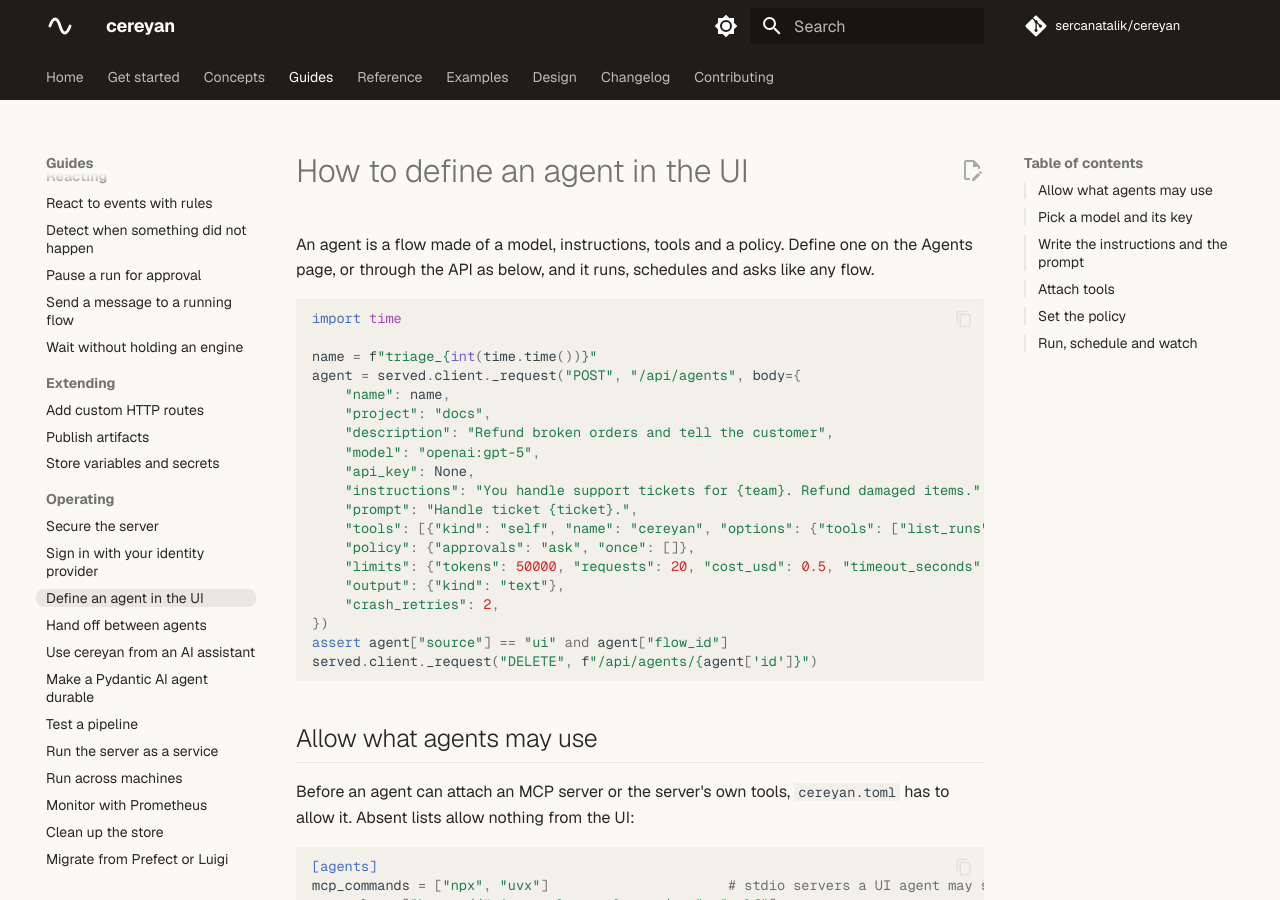
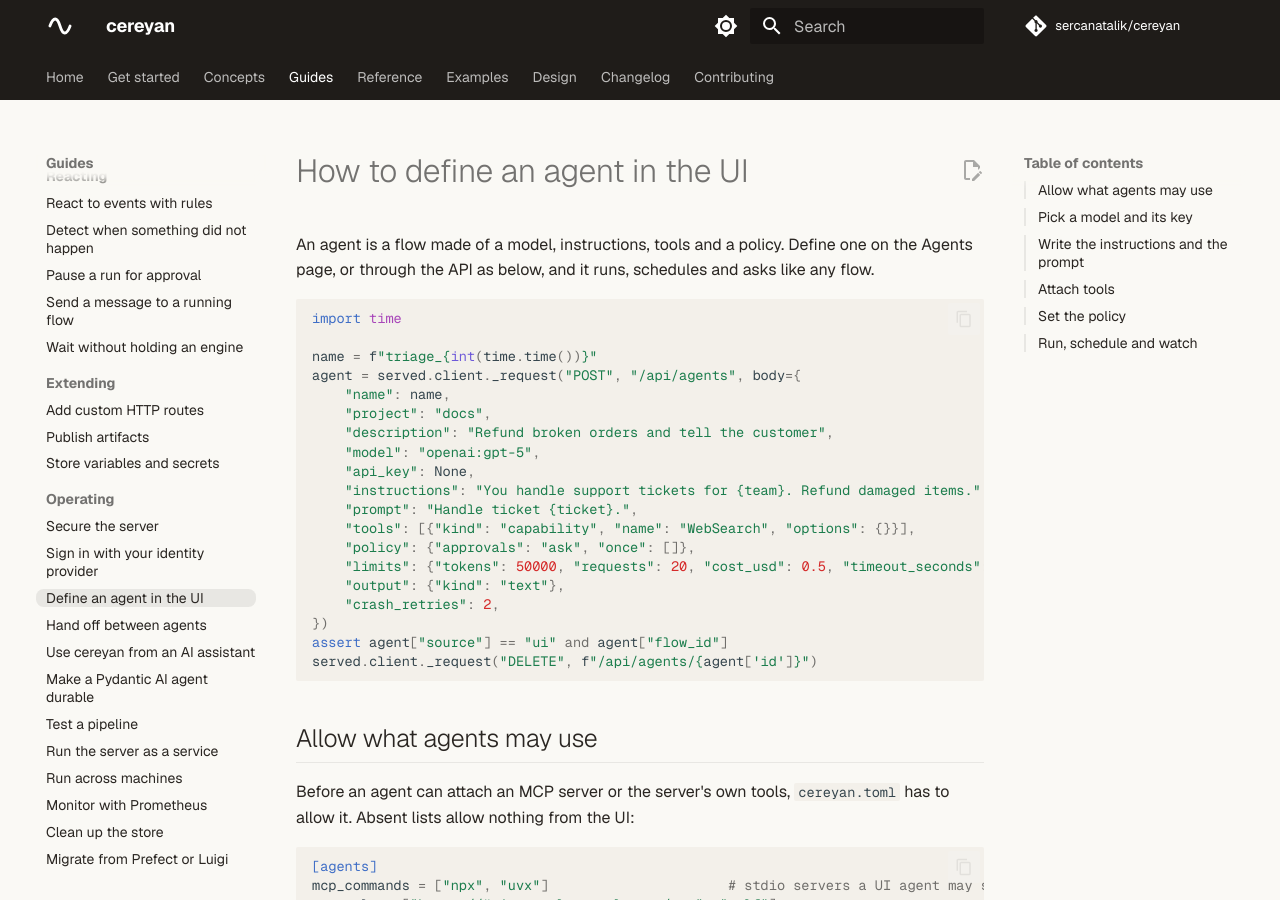
Before and after one commit to sercanatalik/cereyan, an MkDocs documentation site: the page built from docs/guides/define-an-agent.md, in a window 1280 px wide and 900 px high. Built offline with MkDocs 1.6.1 and Material for MkDocs 9.7.7, drawn with Linux system fonts in a browser that asks for light colours; comment, search, counter and statistics services are not loaded.

Commit message:
Fix the define-an-agent doc block: use a capability the examples server allows
Co-Authored-By: Claude Fable 5.1 <noreply@anthropic.com>

```diff
--- a/docs/guides/define-an-agent.md
+++ b/docs/guides/define-an-agent.md
@@ -14,7 +14,7 @@ agent = served.client._request("POST", "/api/agents", body={
     "api_key": None,
     "instructions": "You handle support tickets for {team}. Refund damaged items.",
     "prompt": "Handle ticket {ticket}.",
-    "tools": [{"kind": "self", "name": "cereyan", "options": {"tools": ["list_runs"]}}],
+    "tools": [{"kind": "capability", "name": "WebSearch", "options": {}}],
     "policy": {"approvals": "ask", "once": []},
     "limits": {"tokens": 50000, "requests": 20, "cost_usd": 0.5, "timeout_seconds": 600},
     "output": {"kind": "text"},
```
